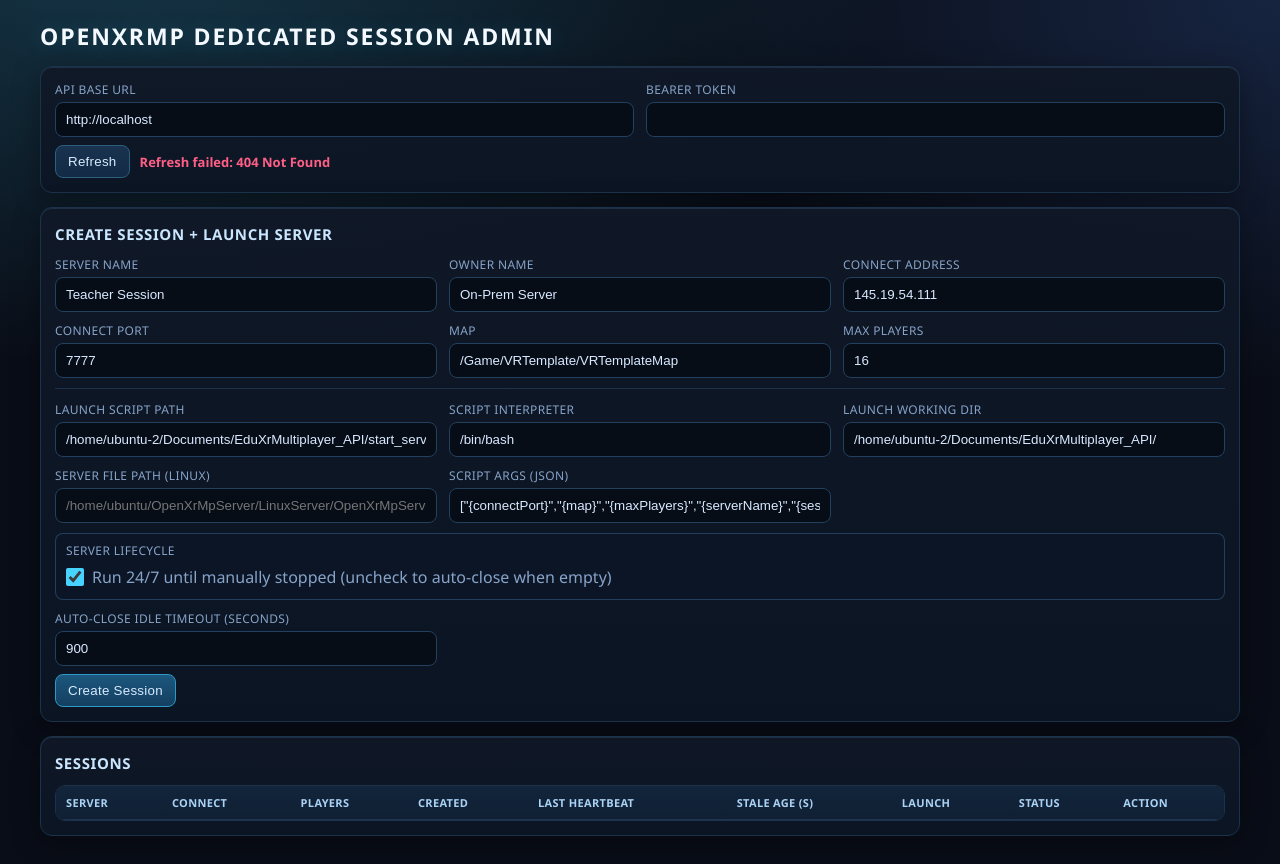
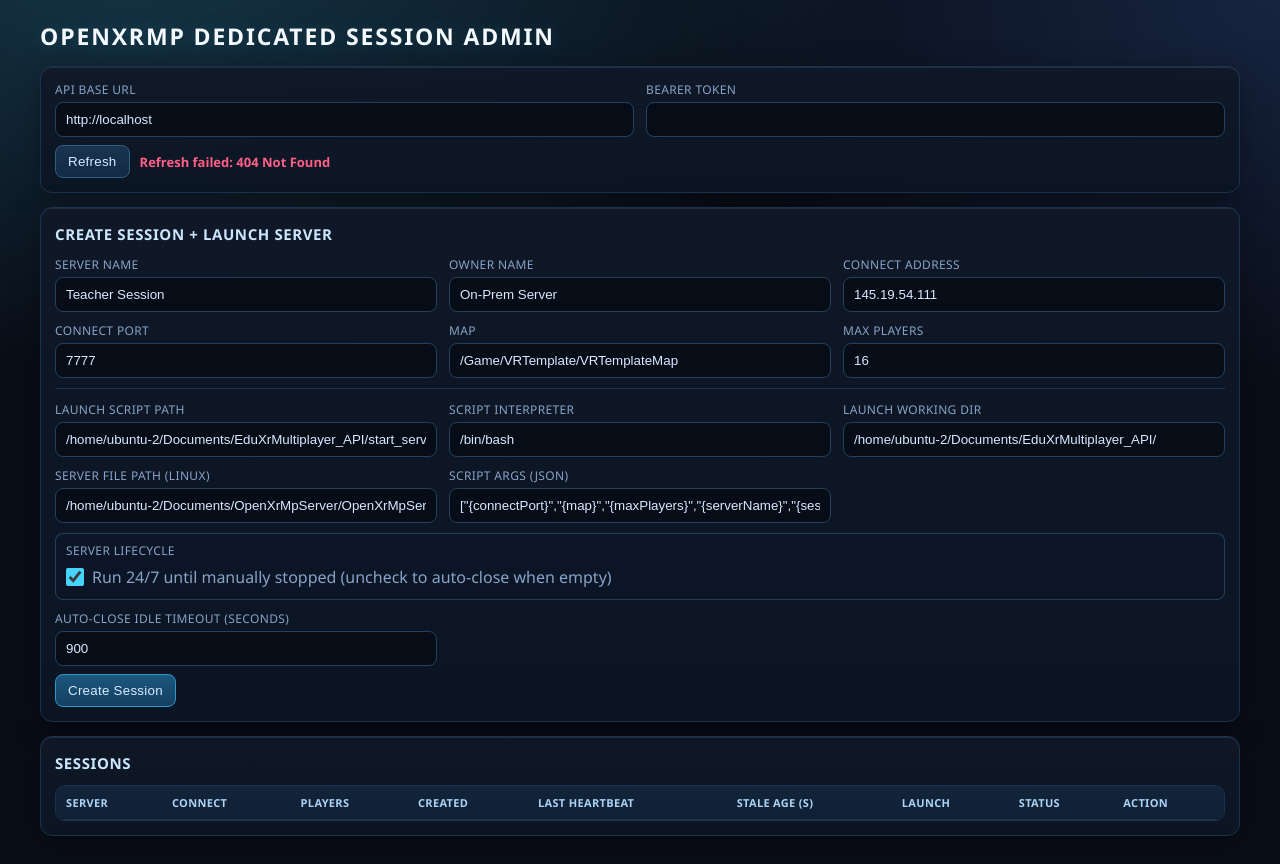
Before and after one commit to jrcz-data-science-lab/EduXR-Multiplayer_API, a plain HTML site: page admin/index.html in a window 1280 px wide. Drawn offline with Linux system fonts and the light colour scheme; no server answers.

Commit message:
set correct file paths in html

```diff
--- a/admin/index.html
+++ b/admin/index.html
@@ -263,7 +263,7 @@
         <div class="form-row"><label for="launchScriptPath">Launch Script Path</label><input id="launchScriptPath" placeholder="/home/ubuntu-2/Documents/EduXrMultiplayer_API/start_server.sh" value="/home/ubuntu-2/Documents/EduXrMultiplayer_API/start_server.sh" /></div>
         <div class="form-row"><label for="launchInterpreter">Script Interpreter</label><input id="launchInterpreter" value="/bin/bash" /></div>
         <div class="form-row"><label for="launchCwd">Launch Working Dir</label><input id="launchCwd" placeholder="/home/ubuntu-2/Documents/EduXrMultiplayer_API/" value="/home/ubuntu-2/Documents/EduXrMultiplayer_API/" /></div>
-        <div class="form-row"><label for="serverScriptPath">Server File Path (Linux)</label><input id="serverScriptPath" placeholder="/home/ubuntu/OpenXrMpServer/LinuxServer/OpenXrMpServer.sh" /></div>
+        <div class="form-row"><label for="serverScriptPath">Server File Path (Linux)</label><input id="serverScriptPath" placeholder="/home/ubuntu-2/Documents/OpenXrMpServer/OpenXrMpServer.sh" value="/home/ubuntu-2/Documents/OpenXrMpServer/OpenXrMpServer.sh" /></div>
         <div class="form-row"><label for="launchArgs">Script Args (JSON)</label><input id="launchArgs" value='["{connectPort}","{map}","{maxPlayers}","{serverName}","{sessionId}"]' /></div>
         <div class="form-row toggle-row">
           <label for="runNonstop">Server Lifecycle</label>
```
